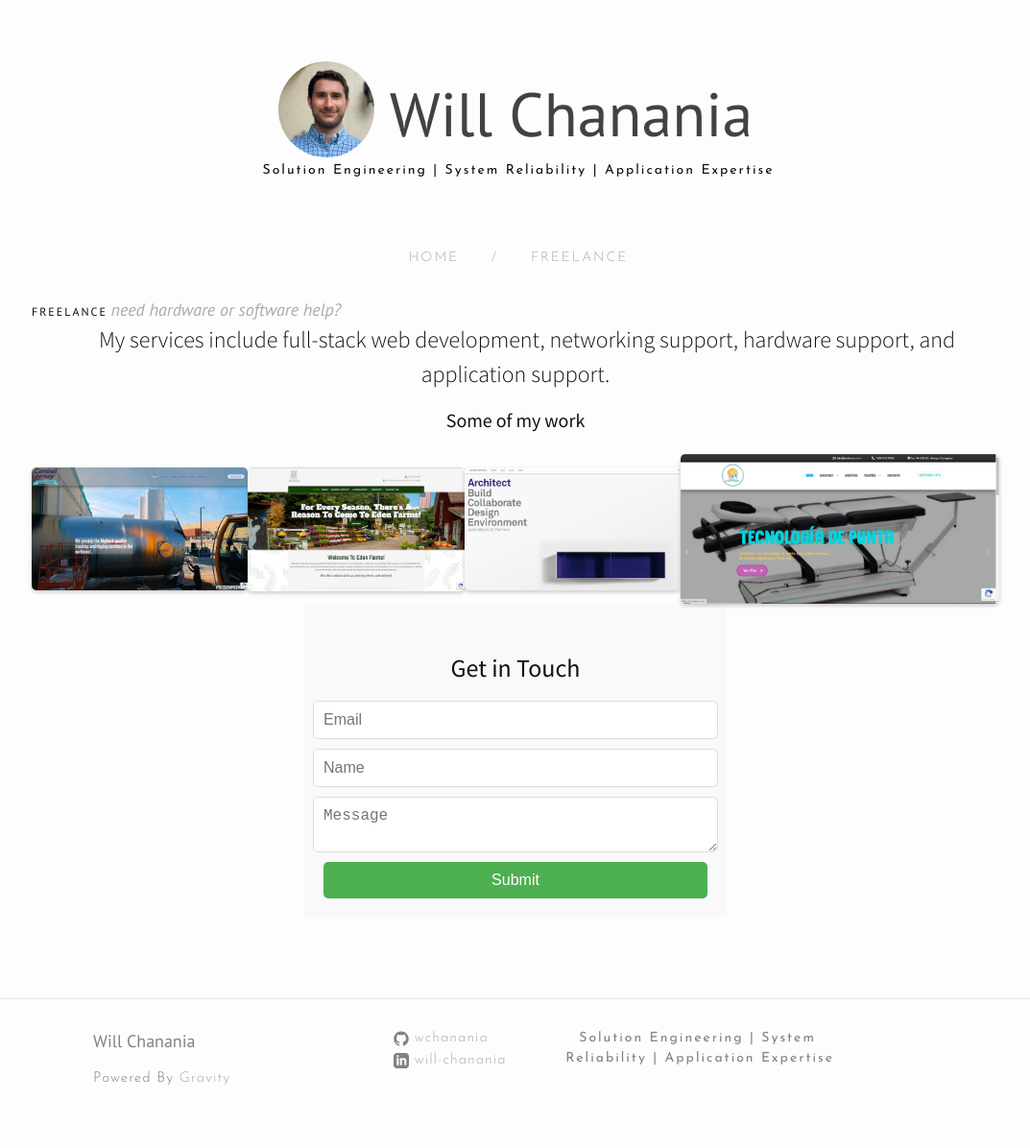
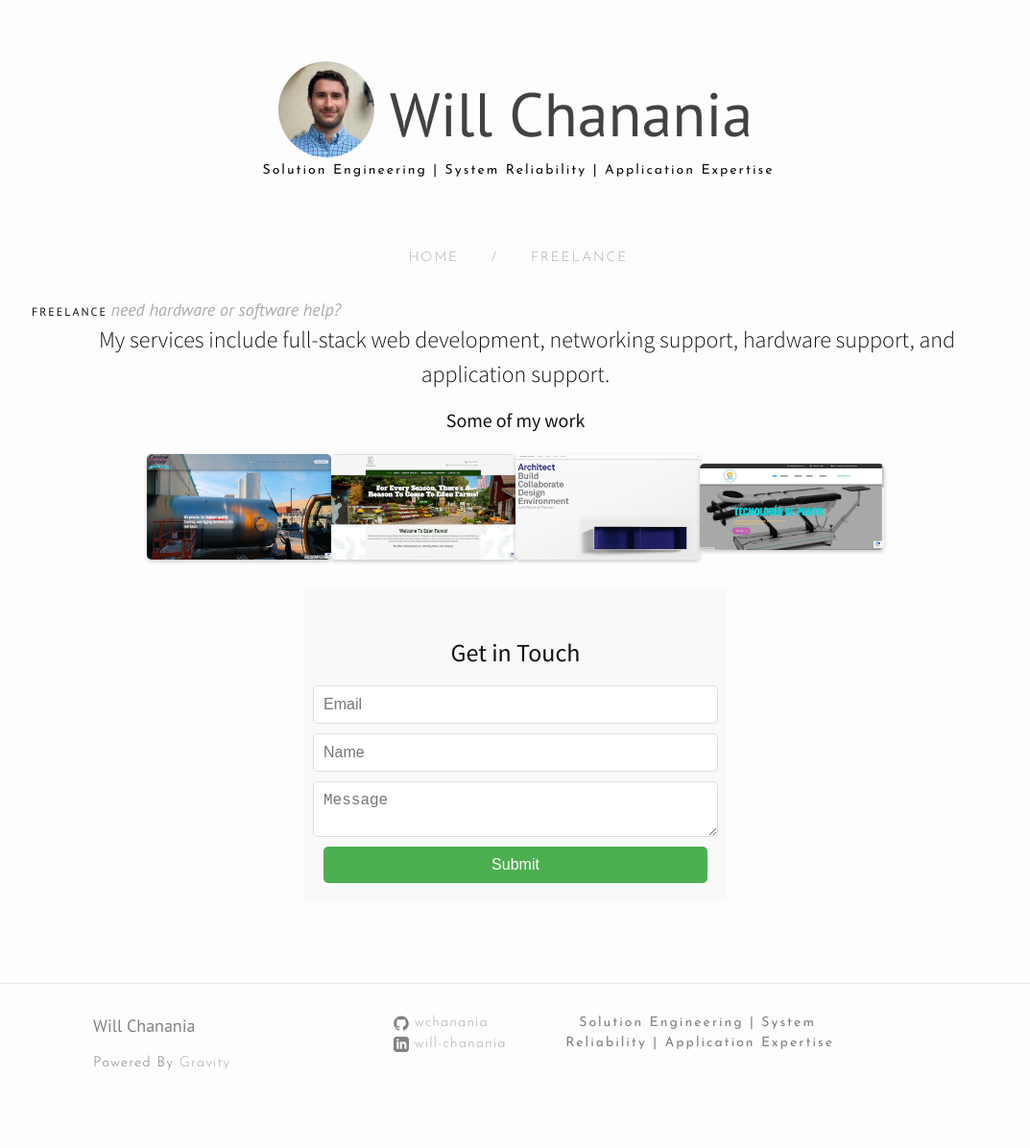
Before and after one commit to wchanania/wchanania.github.io, a Jekyll site: the page built from freelance.md, in a window 1280 px wide. Shown: the whole page at 96% size, without its empty margins (103-1176 px from the left). Built offline with Jekyll 4.4.1, drawn with Linux system fonts in a browser that asks for light colours; nearby versions of some CDN libraries.

Commit message:
fix: css

```diff
--- a/css/style.scss
+++ b/css/style.scss
@@ -747,6 +747,8 @@
   display: flex;
   justify-content: space-between;
   align-items: center;
+  width: 60vw; /* Set the width of the grid to 60vw */
+  margin: 0 auto; /* Center the grid horizontally */
   margin-top: 20px;
 }
 
@@ -760,10 +762,14 @@
 
 .image-item img {
   display: block;
-  width: 100%;
+  width: 800px; /* Increase the width to make the images bigger */
   height: auto;
 }
 
 .image-item:hover {
   transform: scale(1.05);
 }
+
+.contact-form {
+  margin-top: 30px;
+}
```
Also changed, not shown: img/revitalser.png.
